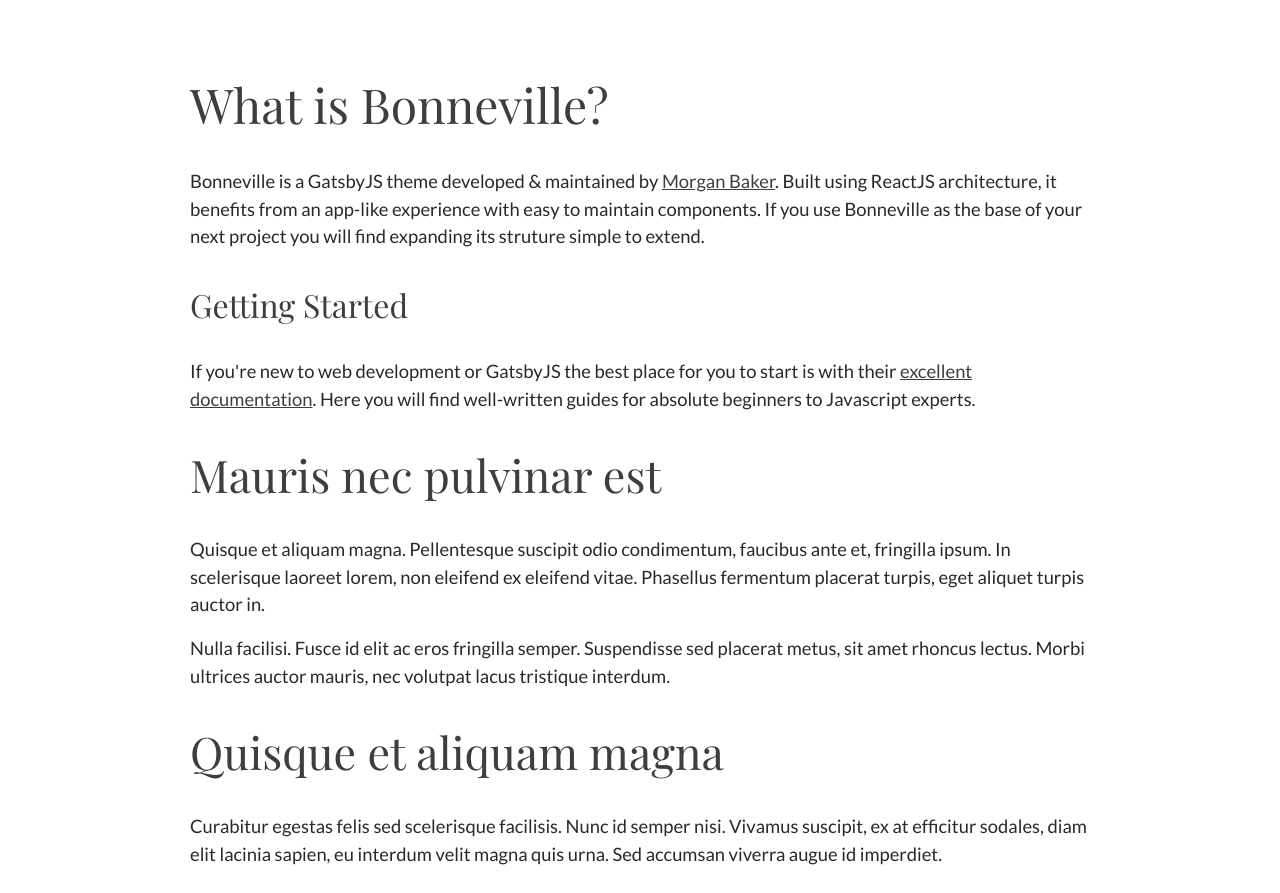
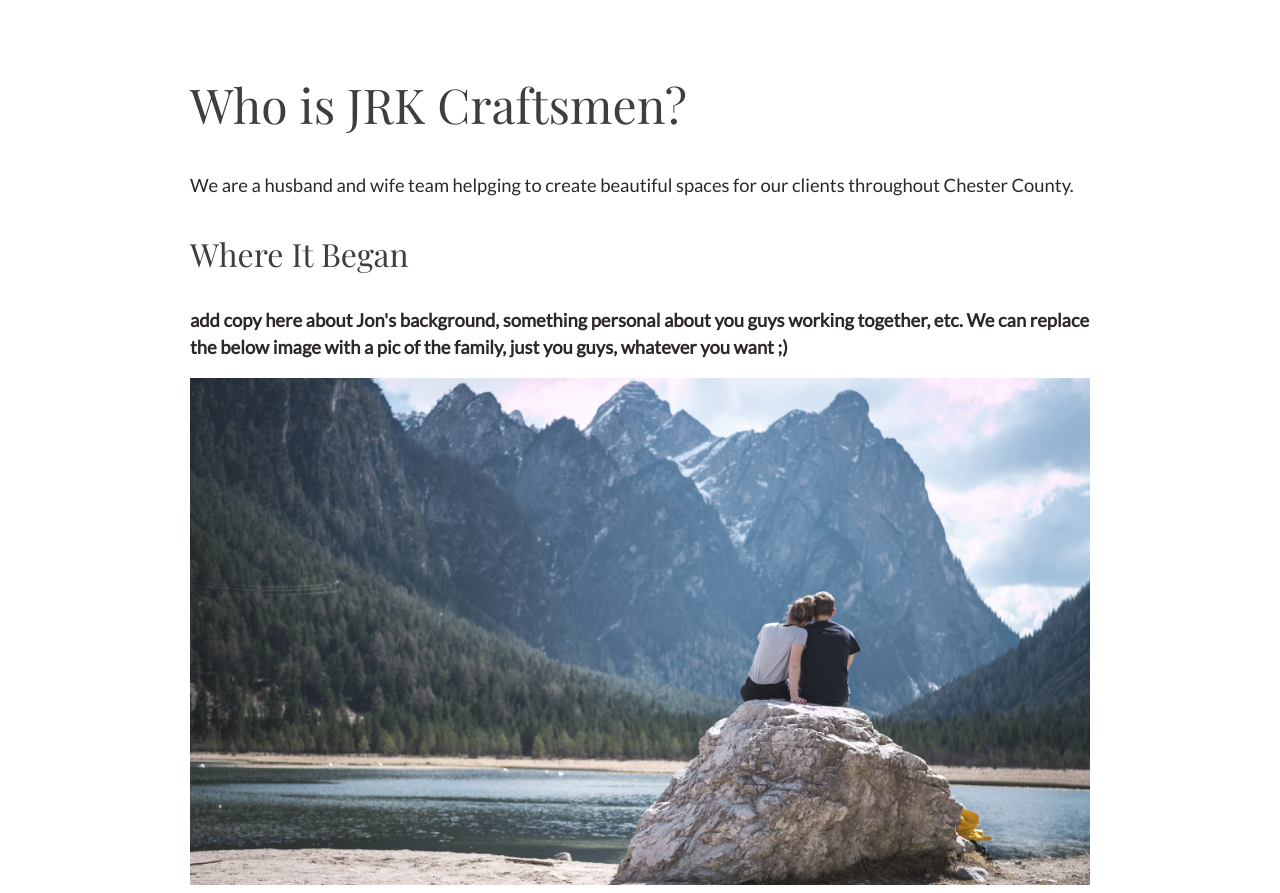
Before and after one commit to petersonrl1/JRKCraftsmen, a Gatsby site: page /about in a window 1280 px wide. Shown: the part 59-952 px from the top of the page. Built offline with nearby package versions, Linux system fonts and the light colour scheme; Gatsby itself is replaced by a stand-in of ours.

Commit message:
initial changes to about page

```diff
--- /dev/null
+++ b/src/components/AboutImage.js
@@ -0,0 +1,28 @@
+import React from "react";
+import {  StaticImage } from "gatsby-plugin-image";
+
+export default function AboutImage (props) {
+
+    return (
+        <React.Fragment>
+          <div
+            className="margin-top-0"
+            style={{
+              display: "grid",
+              alignItems: "center",
+              filter: "grayscale(20%)",
+            }}
+          >
+            <StaticImage
+              className="banner__image"
+              imgClassName="banner__image--content"
+              //   TODO: replace with jon and jordan picture
+              src="../content/images/happyCouple-unsplash.jpg"
+              alt="Banner Image"
+              layout="fullWidth"
+              placeholder="blurred"
+            />
+          </div>
+        </React.Fragment>
+    )
+}
--- a/src/pages/about.js
+++ b/src/pages/about.js
@@ -1,52 +1,24 @@
 import React from "react"
 import Layout from "../components/Layout"
+import Banner from "../components/Banner"
+import AboutImage from "../components/AboutImage"
 
 const AboutPage = () => (
   <>
     <Layout>
-      <h1>What is Bonneville?</h1>
+      <Banner
+        content="Who is JRK Craftsmen?"
+      />
       <p>
-        Bonneville is a GatsbyJS theme developed & maintained by{" "}
-        <a href="https://www.morganbaker.dev" target="_blank" rel="noreferrer">
-          Morgan Baker
-        </a>
-        . Built using ReactJS architecture, it benefits from an app-like
-        experience with easy to maintain components. If you use Bonneville as
-        the base of your next project you will find expanding its struture
-        simple to extend.
+        We are a husband and wife team helpging to create beautiful spaces for our clients throughout Chester County.
       </p>
-      <h3>Getting Started</h3>
+      <h3>Where It Began</h3>
       <p>
-        If you're new to web development or GatsbyJS the best place for you to
-        start is with their{" "}
-        <a
-          href="https://www.gatsbyjs.com/docs"
-          target="_blank"
-          rel="noreferrer"
-        >
-          excellent documentation
-        </a>
-        . Here you will find well-written guides for absolute beginners to
-        Javascript experts.
+        {/* TODO: add  "Where it Began" copy here  */}
+        <strong>add copy here about Jon's background, something personal about you guys working together, etc. We can replace the below image with a pic of the family, just you guys, whatever you want  ;)</strong>
       </p>
-      <h2>Mauris nec pulvinar est</h2>
-      <p>
-        Quisque et aliquam magna. Pellentesque suscipit odio condimentum,
-        faucibus ante et, fringilla ipsum. In scelerisque laoreet lorem, non
-        eleifend ex eleifend vitae. Phasellus fermentum placerat turpis, eget
-        aliquet turpis auctor in.
-      </p>
-      <p>
-        Nulla facilisi. Fusce id elit ac eros fringilla semper. Suspendisse sed
-        placerat metus, sit amet rhoncus lectus. Morbi ultrices auctor mauris,
-        nec volutpat lacus tristique interdum.
-      </p>
-      <h2>Quisque et aliquam magna</h2>
-      <p>
-        Curabitur egestas felis sed scelerisque facilisis. Nunc id semper nisi.
-        Vivamus suscipit, ex at efficitur sodales, diam elit lacinia sapien, eu
-        interdum velit magna quis urna. Sed accumsan viverra augue id imperdiet.{" "}
-      </p>
+      <AboutImage
+      />
     </Layout>
   </>
 )
```
Also changed, not shown: src/content/images/happyCouple-unsplash.jpg (added).
